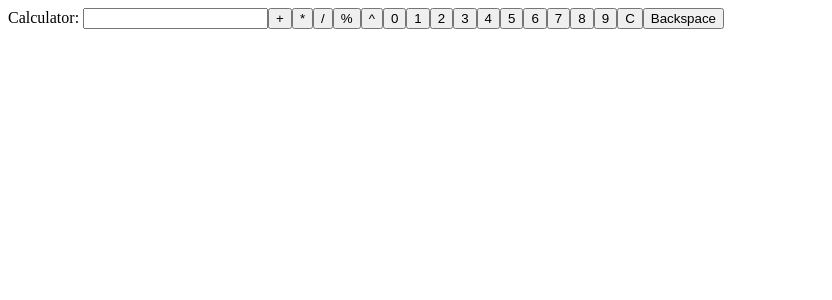
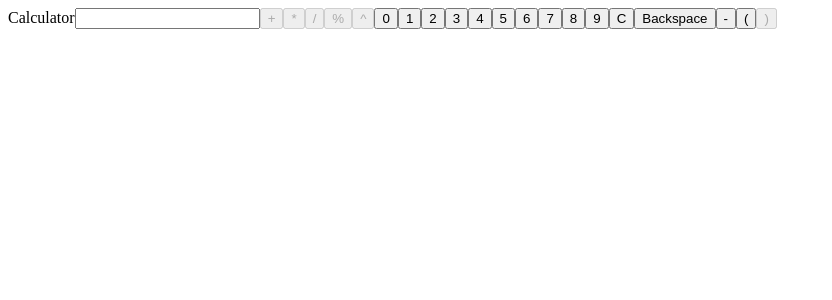
Before and after one commit to banana-labz/redux-calculator, a React (Create React App) app: page / in a window 1280 px wide. Shown: the top 300 px of the page, without its empty margins (0-832 px from the left). Built offline with nearby package versions, Linux system fonts and the light colour scheme.

Commit message:
added special operators

```diff
--- a/src/App.jsx
+++ b/src/App.jsx
@@ -1,43 +1,87 @@
 import {useState} from "react"
 
+// binary operators are always wrapped into 2 spaces.
+
 const initialCalcString = ""
+const numbers = [0, 1, 2, 3, 4, 5, 6, 7, 8, 9]
 const binaryOperators = [ "+", "*", "/", "%", "^" ]
-const specialOperators = [ "-", "(", ")" ]
-const numbers = [0, 1, 2, 3, 4, 5, 6, 7, 8, 9]
+
+const specialOperators = {
+    "-": (str) => str[str.length - 1] === " " || str[str.length - 1] === "-",
+    "(": (str) => { // fixme
+        const lastChar = str[str.length - 1]
+        return /\d/.test(lastChar)
+    },
+    ")": (str) => {
+        let count = 0;
+        for (const i in str) {
+            if (str[i] === "(") {
+                count++
+            }
+            if (str[i] === ")") {
+                count--
+            }
+        }
+        return count <= 0
+        // check if valid bracket chain
+    }
+}
 
 function App() {
     const [ calcString, setCalcString] = useState(initialCalcString)
 
-    const getComponentByOperator = operator => {
+    const binaryOperatorBtn = operator => {
+        const strlen = calcString.length
+        const disabled = strlen === 0 || calcString[strlen - 1] === " "
         const onClick = () => setCalcString(`${calcString} ${operator} `)
-        return <button onClick={onClick}>{operator}</button>
+        return (
+            <button
+                onClick={onClick}
+                disabled={disabled}
+            >
+                {operator}
+            </button>
+        )
     }
 
-    const getComponentByNumber = number => {
+    const specialOperatorBtn = key => {
+        const onClick = () => setCalcString(calcString + key)
+        return (
+        <button
+            onClick={onClick}
+            disabled={specialOperators[key](calcString)}
+        >
+            {key}
+        </button>
+        )
+    }
+
+    const numberBtn = number => {
         const onClick = () => setCalcString(calcString + number)
         return <button onClick={onClick}>{number}</button>
     }
 
-    const deleteAll = () => setCalcString("")
-
-    const Backspace = () => {
-        const len = calcString.length
-        const stepsFromEnd = calcString[len - 1] === " " ? 3 : 1
-        setCalcString(calcString.substr(0, len - stepsFromEnd))
-    }
-
     return (
         <div>
-            <label for="main__input">Calculator: </label>
-            <input type="text" name="main__input" value={calcString}/>
-            {binaryOperators.map(operator => {
-                return getComponentByOperator(operator)
-            })}
-            {numbers.map(number => {
-                return getComponentByNumber(number)
-            })}
-            <button onClick={deleteAll}>C</button>
-            <button onClick={Backspace}>Backspace</button>
+            <label htmlFor="main__input">Calculator</label>
+            <input
+                type="text"
+                name="main__input"
+                value={calcString}
+                onChange={event => setCalcString(event.target.value)
+            }/>
+            {binaryOperators.map(operator => binaryOperatorBtn(operator))}
+            {numbers.map(number => numberBtn(number))}
+            <button onClick={() => setCalcString("")}>C</button>
+            <button onClick={() => {
+                const len = calcString.length
+                const stepsFromEnd = calcString[len - 1] === " " ? 3 : 1
+                setCalcString(calcString.substr(0, len - stepsFromEnd))
+            }}>
+                Backspace
+            </button>
+
+            {Object.keys(specialOperators).map(key =>  specialOperatorBtn(key))}
         </div>
     )
 }
```
Also changed, not shown: src/index.jsx (+4 -4 lines).
